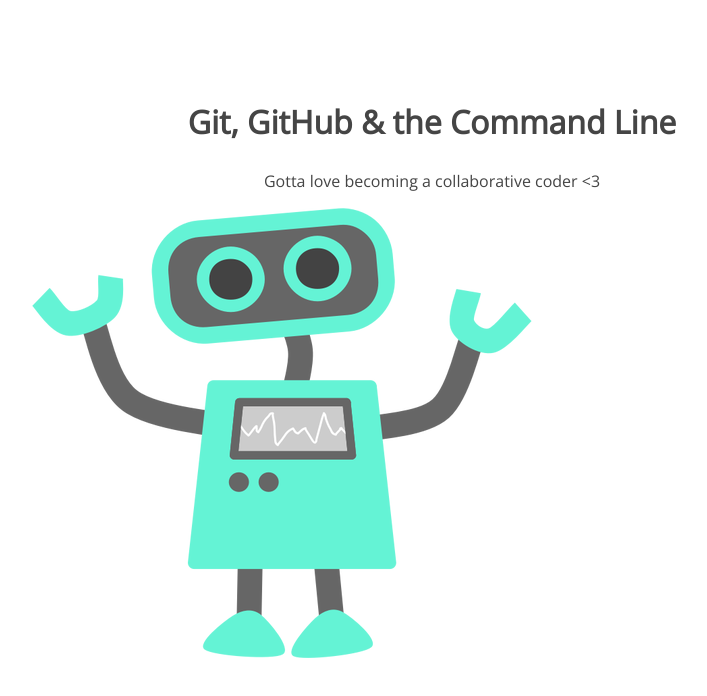
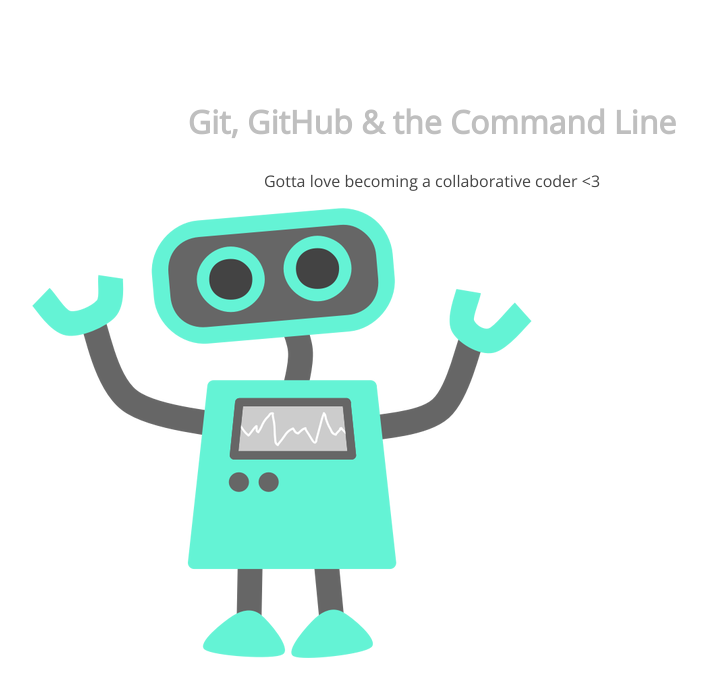
Before and after one commit to netanyasheree/105-project, a plain HTML site: page index.html in a window 1280 px wide. Shown: the whole page, without its empty margins (208-915 px from the left). Drawn offline with nearby package versions, Linux system fonts and the light colour scheme.

Commit message:
heading color change

```diff
--- a/css/style.css
+++ b/css/style.css
@@ -2,14 +2,16 @@ section {
 	width: 800px;
 	margin: 100px auto;
 }
-section h1,
+
 section p {
 	text-align: center;
 	color: #454545;
 }
 section h1 {
+	text-align: center;
 	font: 32px 'Open Sans';
 	font-weight: bold;
+	color: #bfbfbf;
 }
 section p {
 	font: 16px 'Open Sans';
```
